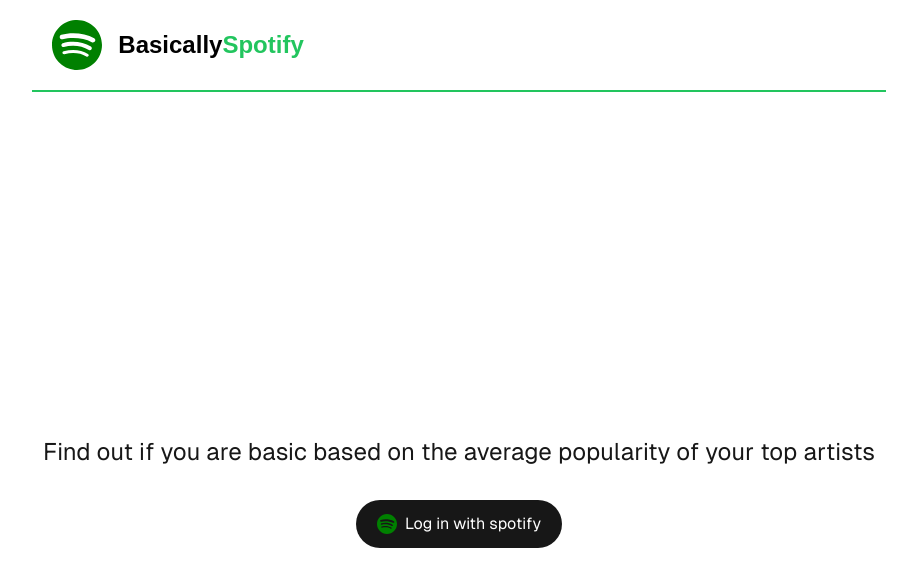
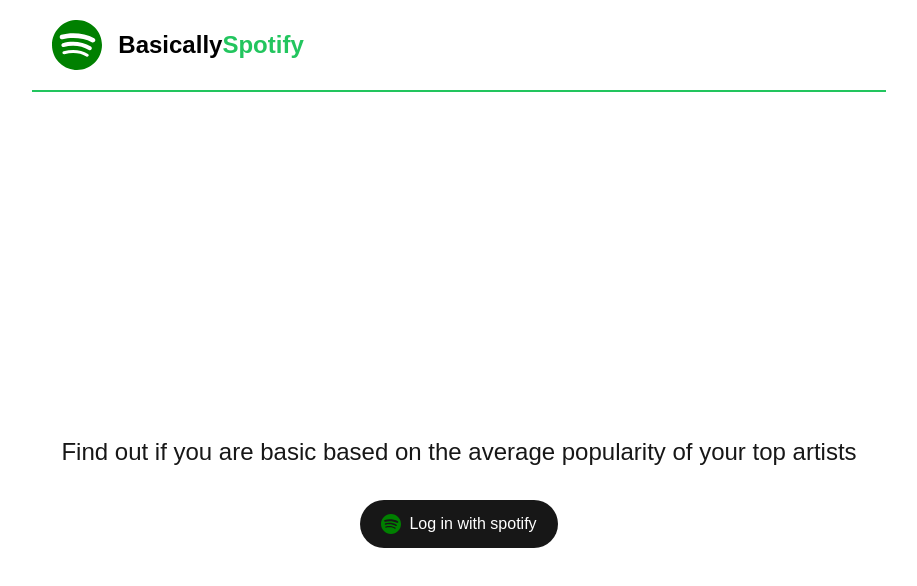
Before and after one commit to anurpeljto/spotify-identity, a Next.js app: page / in a window 1280 px wide. Shown: the top 586 px of the page, without its empty margins (181-1098 px from the left). Built offline with nearby package versions, Linux system fonts and the light colour scheme.

Commit message:
Change font

```diff
--- a/app/layout.tsx
+++ b/app/layout.tsx
@@ -5,15 +5,15 @@
 import { Suspense } from "react";
 
 const geistSans = localFont({
-  src: "./fonts/GeistVF.woff",
-  variable: "--font-geist-sans",
+  src: "./fonts/Roboto-Regular.ttf",
+  variable: "--font-roboto",
   weight: "100 900",
 });
-const geistMono = localFont({
-  src: "./fonts/GeistMonoVF.woff",
-  variable: "--font-geist-mono",
-  weight: "100 900",
-});
+// const geistMono = localFont({
+//   src: "./fonts/GeistMonoVF.woff",
+//   variable: "--font-geist-mono",
+//   weight: "100 900",
+// });
 
 export const metadata: Metadata = {
   title: "BasicallySpotify",
@@ -28,7 +28,7 @@
   return (
     <html lang="en">
       <body
-        className={`${geistSans.variable} ${geistMono.variable} antialiased dark:bg-black bg-white`}
+        className={`${geistSans.variable} antialiased dark:bg-black bg-white`}
       >
         <Navbar/>
         <Suspense><main>{children}</main> </Suspense>
```
Also changed, not shown: app/fonts/Roboto-Regular.ttf (added).
